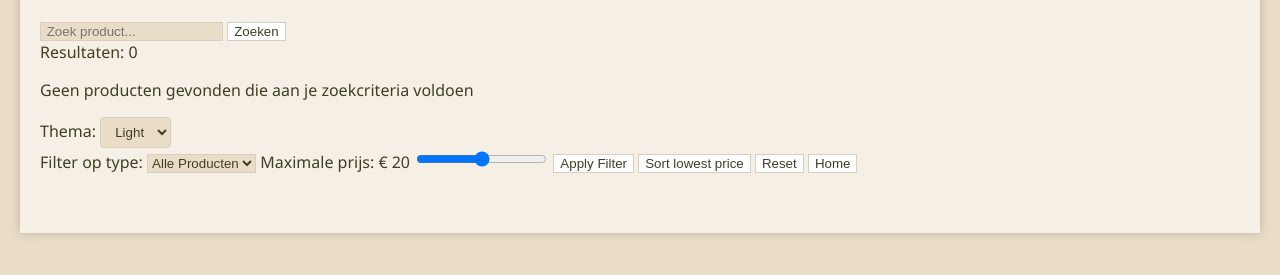
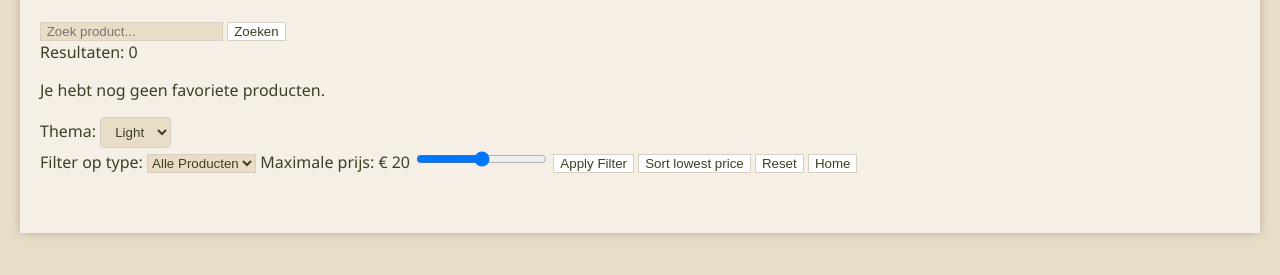
Before and after one commit to NolweenS/Interactive-Single-Page-Application-, a website built with Vite: page index.html in a window 1280 px wide. Both pictures are taken after a click on the button "Favorieten". Shown: the part 107-382 px from the top of the page. Built offline with nearby package versions, Linux system fonts and the light colour scheme; no server answers.

Commit message:
we hebben aan onze tekst gewerkt die aanmeld dat er "nog geen favorieten zijn"

```diff
--- a/index.html
+++ b/index.html
@@ -23,9 +23,15 @@
       <div id="results-counter">Resultaten: <span id="count">0</span></div>
 
        <!--Geen resultatt bericht-->
-       <div id="no-results" style="display: none;">
-        <p>Geen producten gevonden die aan je zoekcriteria voldoen</p>
-      </div>
+       <div id="message-container">
+  <div id="no-results" style="display: none;">
+    <p>Geen producten gevonden die aan je zoekcriteria voldoen</p>
+  </div>
+  <div id="no-favorites" style="display: none;">
+    <p>Je hebt nog geen favoriete producten.</p>
+  </div>
+</div>
+
 
        <!--We gaan hier onze thema schakelaar toevoegen-->
 
--- a/src/main.js
+++ b/src/main.js
@@ -37,6 +37,8 @@ const showAll = document.getElementById("showAll");
 // we willen de data altijd opneiuw roepen das niet effciente dus we bewaren het data hier zodat we bij het filtreren,sorter,.. eenvoudiger data kunnen ophalen
 let allProducts = [];
 
+//we gaan onze let showingfavorites globaal declareren anders werkt het niet als we het buiten een functie willen gebruiken
+let showingFavorites = false;
 
 async function fetchData() {
 
@@ -67,13 +69,24 @@ async function fetchData() {
     const countElement = document.getElementById("count");
     countElement.textContent = products.length;
 
-    //we gaan controleren of er een resultaat is
-    const noResultsElement = document.getElementById("no-results");
-    if (products.length === 0){
-      noResultsElement.style.display = "block";
-    } else{
-      noResultsElement.style.display = "none";
-    }
+    //we gaan controleren of er een resultaat is/ we hebben een aanpassing gemaakt waarin
+  const noResultsElement = document.getElementById("no-results");
+const noFavoritesElement = document.getElementById("no-favorites");
+
+if (products.length === 0) {
+  // Detecteer of we op favorieten zitten door te kijken of showAll zichtbaar is
+  if (showingFavorites) {
+    noFavoritesElement.style.display = "block";
+    noResultsElement.style.display = "none";
+  } else {
+    noFavoritesElement.style.display = "none";
+    noResultsElement.style.display = "block";
+  }
+} else {
+  noResultsElement.style.display = "none";
+  noFavoritesElement.style.display = "none";
+}
+
 
 // een forEach loop zodat het over alle producten gaat lopen
     products.forEach(product => {
@@ -306,8 +319,9 @@ function loadFilters(){
 
 // Favorieten knop klik laten functioneren
 showFavorites.addEventListener("click", () => {
-  const favorites = getFavorites(); // array met favorieten ids
+  const favorites = getFavorites();
   const favoriteProducts = allProducts.filter(product => favorites.includes(product.id));
+  showingFavorites = true;
   toonProducten(favoriteProducts);
 
   // knop verbergen
@@ -318,6 +332,7 @@ showFavorites.addEventListener("click", () => {
 
 // Toon alles knop klik
 showAll.addEventListener("click", () => {
+  showingFavorites = false;
   toonProducten(allProducts);
 
   showAll.style.display = "none";
```
